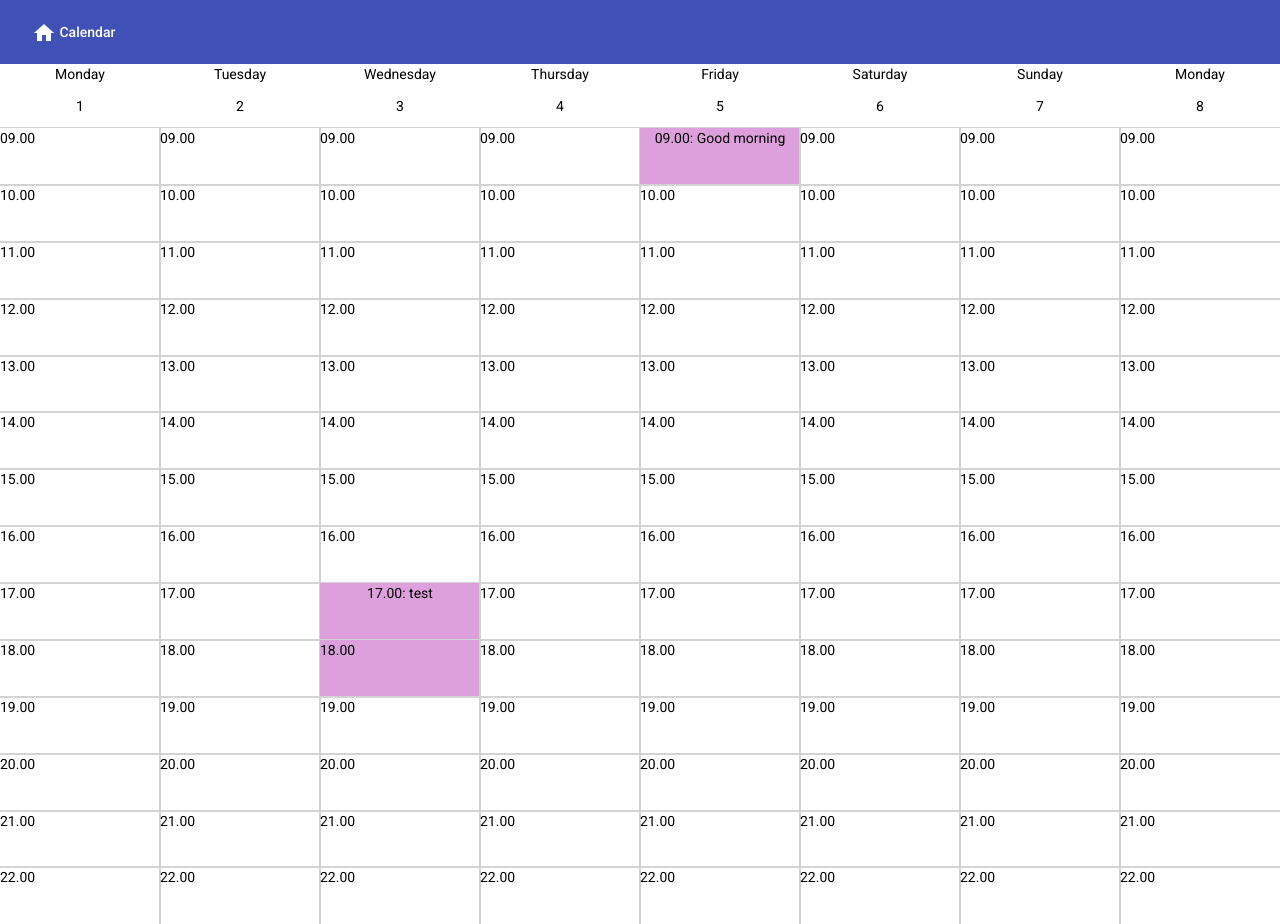
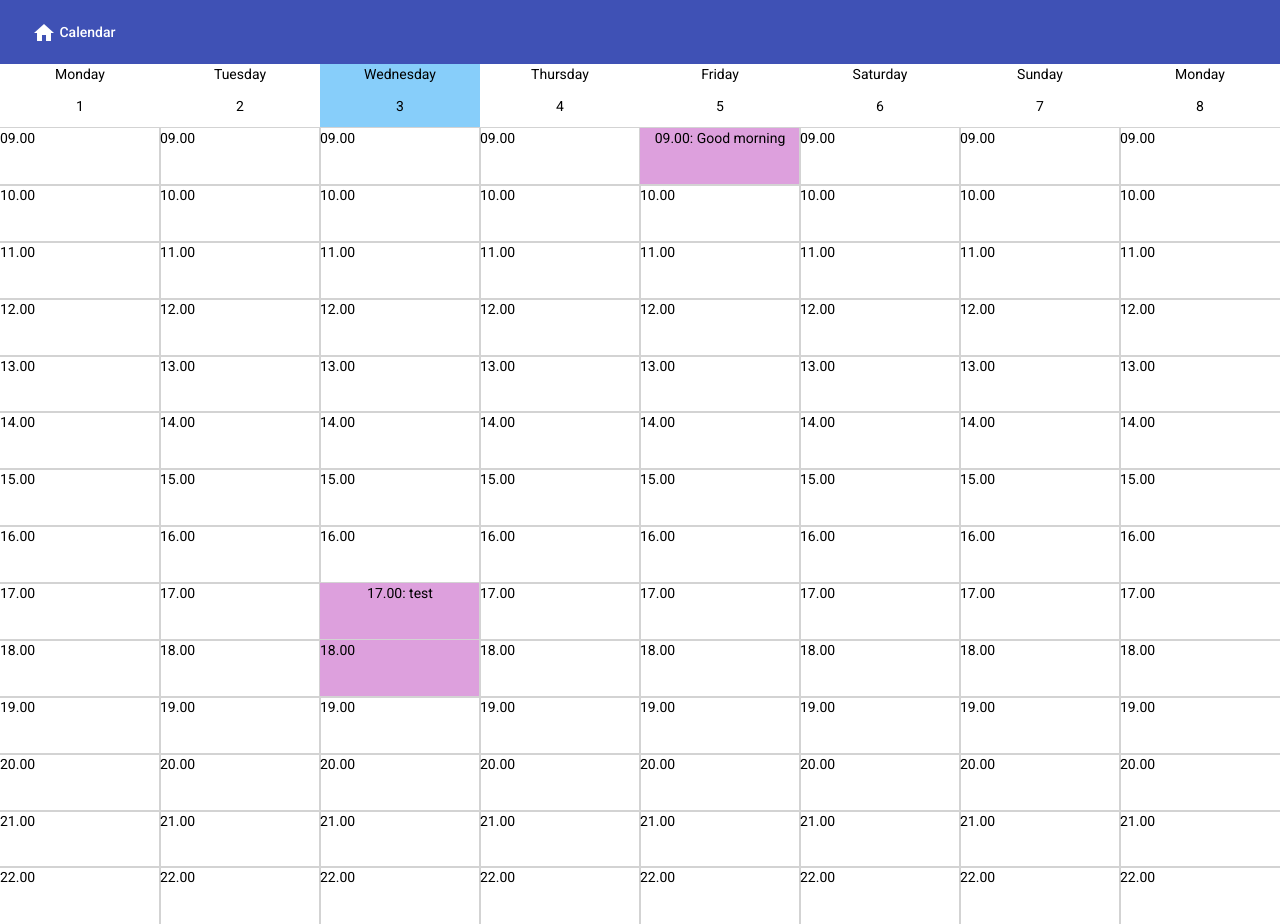
Before and after one commit to Toast-Trotzig/CalendarApp, an Angular app: page / in a window 1280 px wide. Built offline with nearby package versions, Linux system fonts and the light colour scheme.

Commit message:
current day fix

```diff
--- a/src/app/app.module.ts
+++ b/src/app/app.module.ts
@@ -5,6 +5,7 @@ import { AppComponent } from './app.component';
 import { BrowserAnimationsModule } from '@angular/platform-browser/animations';
 import { MaterialModule} from './shared/material/material.module';
 import { CalendarComponent } from './component/calendar/calendar.component';
+import {DatePipe} from '@angular/common';
 
 @NgModule({
   declarations: [
@@ -16,7 +17,7 @@ import { CalendarComponent } from './component/calendar/calendar.component';
     BrowserAnimationsModule,
     MaterialModule
   ],
-  providers: [],
+  providers: [DatePipe],
   bootstrap: [AppComponent]
 })
 export class AppModule { }
--- a/src/app/component/calendar/calendar.component.css
+++ b/src/app/component/calendar/calendar.component.css
@@ -12,7 +12,6 @@
   display: flex;
   flex-direction: column;
   width: calc(100%/7);
-  place-items: center;
 }
 
 .blocks {
@@ -33,3 +32,18 @@
   align-content: center;
   place-content: center;
 }
+
+.today {
+  width: 100%;
+  display: flex;
+  flex-direction: column;
+  place-items: center;
+  background: lightskyblue;
+}
+
+.other-day {
+  width: 100%;
+  display: flex;
+  flex-direction: column;
+  place-items: center;
+}
--- a/src/app/component/calendar/calendar.component.html
+++ b/src/app/component/calendar/calendar.component.html
@@ -1,8 +1,10 @@
 <div class="main-content">
   <div class="days">
   <div *ngFor="let day of days" class="hours">
+    <div [className]="day.date.toDateString() === today.toDateString() ? 'today' : 'other-day'">
     <p>{{day.date | date: 'EEEE'}}</p>
     <p>{{day.date | date: 'd'}}</p>
+    </div>
     <div *ngFor="let temp of day.timestamp" class="blocks">
       <p>{{temp.time}}</p>
       <div *ngIf="temp.meeting" class="meeting" style="height: calc(100%*{{temp.meeting.multiplier}})">
--- a/src/app/component/calendar/calendar.component.ts
+++ b/src/app/component/calendar/calendar.component.ts
@@ -1,6 +1,6 @@
 import { Component, OnInit } from '@angular/core';
 import {IDay, IMeeting, ITimestamp} from '../Models/model';
-import {formatDate} from '@angular/common';
+import {DatePipe} from '@angular/common';
 
 @Component({
   selector: 'app-calendar',
@@ -18,15 +18,17 @@ export class CalendarComponent implements OnInit {
   meeting: IMeeting = {name: null, multiplier: null};
 
   tempday: IDay = {date: null, timestamp: []};
+  today: Date = new Date();
 
 
 
-  constructor() { }
+  constructor(public datepipe: DatePipe) { }
 
 
   ngOnInit(): void {
     const today = new Date();
     this.tempday.date = today;
+    console.log(today);
     const fday = today.getDate() - today.getDay() + (today.getDay() === 0 ? -6 : 1);
     const date = new Date(today.setDate(fday));
     const testmeeting = Object.assign({}, this.meeting);
```
